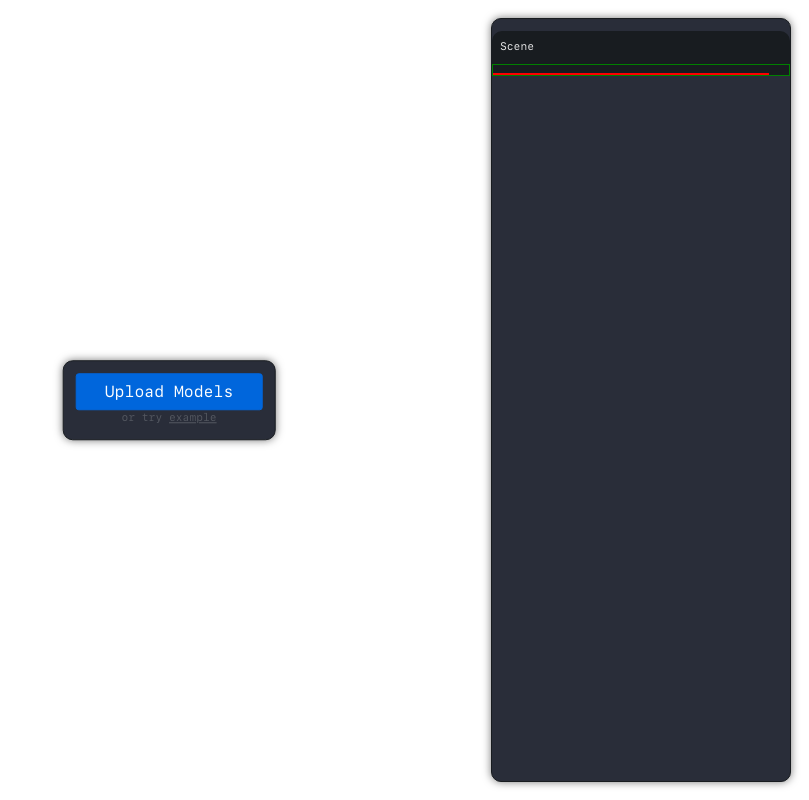
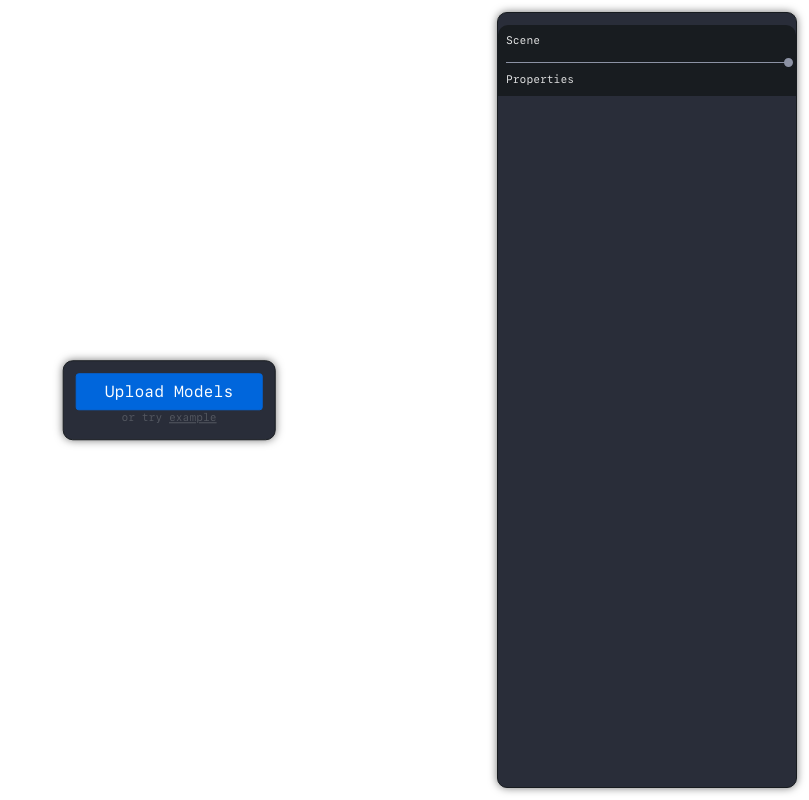
Before and after one commit to harris-ryder/parallel, a React (Vite) app in the folder client/: page / in a window 1280 px wide. Shown: the whole page, without its empty margins (471-1280 px from the left). Built offline with nearby package versions, Linux system fonts and the light colour scheme.

Commit message:
Improve scene tree UI

```diff
--- a/client/src/components/Editor.jsx
+++ b/client/src/components/Editor.jsx
@@ -3,13 +3,14 @@ import { useRef, useEffect, Suspense, useState, useContext } from 'react';
 import { useScene } from '../context/SceneContext';
 import { TreeNode } from './TreeNode';
 import { SceneTree } from './SceneTree';
+import { Properties } from './Properties';
 
 export function Editor() {
   return (
     <div className='editor'>
 
       <SceneTree />
-
+      <Properties />
 
     </div>
   )
--- /dev/null
+++ b/client/src/components/Properties.jsx
@@ -0,0 +1,8 @@
+import React from 'react'
+
+export function Properties() {
+  return (
+
+    <h3 className='panel-header properties-header'>Properties</h3>
+  )
+}
--- a/client/src/components/SceneTree.jsx
+++ b/client/src/components/SceneTree.jsx
@@ -8,7 +8,8 @@ export function SceneTree() {
   return (
     <>
       <h3 className='panel-header scene-header'>Scene</h3>
-      <div className='scene-tree'>
+      <div className='scene-tree-drag'>      <div className='scene-tree'>
+        <div className='scene-tree-scroll'>
           <div className='scene-tree-names'>
             {sceneCopy && Array.isArray(sceneCopy.children) && sceneCopy.children.map((node, index) => {
               if (node.isMesh) {
@@ -30,6 +31,9 @@ export function SceneTree() {
             })}
           </div>
         </div>
+      </div>
+
+      </div>
     </>
   );
 }
--- a/client/src/styles/_editor.scss
+++ b/client/src/styles/_editor.scss
@@ -3,9 +3,9 @@
 
 .editor {
   position: fixed;
-  top: 18px;
-  right: 18px;
-  bottom: 18px;
+  top: 12px;
+  right: 12px;
+  bottom: 12px;
   border-radius: base.$radii-lg;
   background-color: base.$colors-elevation1;
   z-index: 10;
@@ -16,4 +16,5 @@
 
   width: 300px;
   padding: 12px 0px;
+
 }
--- /dev/null
+++ b/client/src/styles/_properties.scss
@@ -0,0 +1,19 @@
+@use 'base';
+
+.properties-header {
+  padding: 8px;
+  padding-top: 2px;
+  text-align: left;
+  background: base.$colors-elevation2;
+  position: relative;
+
+  &::before {
+    content: "";
+    position: absolute;
+    top: -8px;
+    height: 1px;
+    left: 8px;
+    right: 8px;
+    background-color: base.$colors-highlight2;
+  }
+}
--- a/client/src/styles/_scene-tree.scss
+++ b/client/src/styles/_scene-tree.scss
@@ -2,35 +2,67 @@
 
 
 .scene-tree {
+  background-color: base.$colors-elevation2;
+  overflow-y: auto;
+  padding: 0px;
+  height: 100%;
+}
+
+.scene-tree-drag {
+  overflow: hidden;
+  resize: vertical;
+  max-height: 400px;
+  padding-bottom: 18px;
+  background-color: base.$colors-elevation2;
+}
+
+::-webkit-resizer {
+  background: base.$colors-highlight2;
+  border: 3px solid base.$colors-elevation2;
+  border-radius: 100px;
+}
+
+.scene-tree-scroll {
   display: flex;
+  background-color: base.$colors-elevation2;
+  border-radius: base.$radii-lg;
 
 
-  background-color: base.$colors-elevation2;
-  max-height: 50%;
-  overflow-y: auto;
-  padding-top: 8px;
-  border: 1px solid green;
-
 }
-
 
 
 .tree-node {
   color: base.$colors-highlight2;
   padding-left: 12px;
   text-align: left;
+  position: relative;
+
 
   &>h3 {
     color: base.$colors-highlight3;
   }
 }
 
+.tree-node:has(*) {
+  &::before {
+    content: "";
+    position: absolute;
+    top: 20px;
+    bottom: 8px;
+    left: 12px;
+    width: 1px;
+    background-color: base.$colors-highlight1;
+  }
+}
+
 .tree-mesh {
   color: base.$colors-highlight2;
+  padding-left: 12px;
 }
 
 .scene-header {
   padding: 8px;
+  padding-bottom: 2px;
   text-align: left;
   border-top-right-radius: base.$radii-lg;
   border-top-left-radius: base.$radii-lg;
@@ -49,21 +81,21 @@
 
 .vis-btn {
   width: 1lh;
-  background-color: base.$colors-highlight3;
   border-radius: 1000px;
   line-height: 1.5;
   height: 1lh;
   border: 4px solid base.$colors-elevation2;
+  background-color: base.$colors-highlight2;
+
 }
 
 .vis-btn.hide {
 
-  background-color: base.$colors-highlight1;
+  background-color: base.$colors-elevation3;
 }
 
 .scene-tree-names {
   flex: 1 1 0;
   overflow-x: scroll;
-  border: 1px solid red;
   height: 100%;
 }
--- a/client/src/styles/style.scss
+++ b/client/src/styles/style.scss
@@ -2,3 +2,4 @@
 @use 'defaults';
 @use 'scene-tree';
 @use 'editor';
+@use 'properties';
```
Lines whose indentation alone changed are shown as unchanged.
